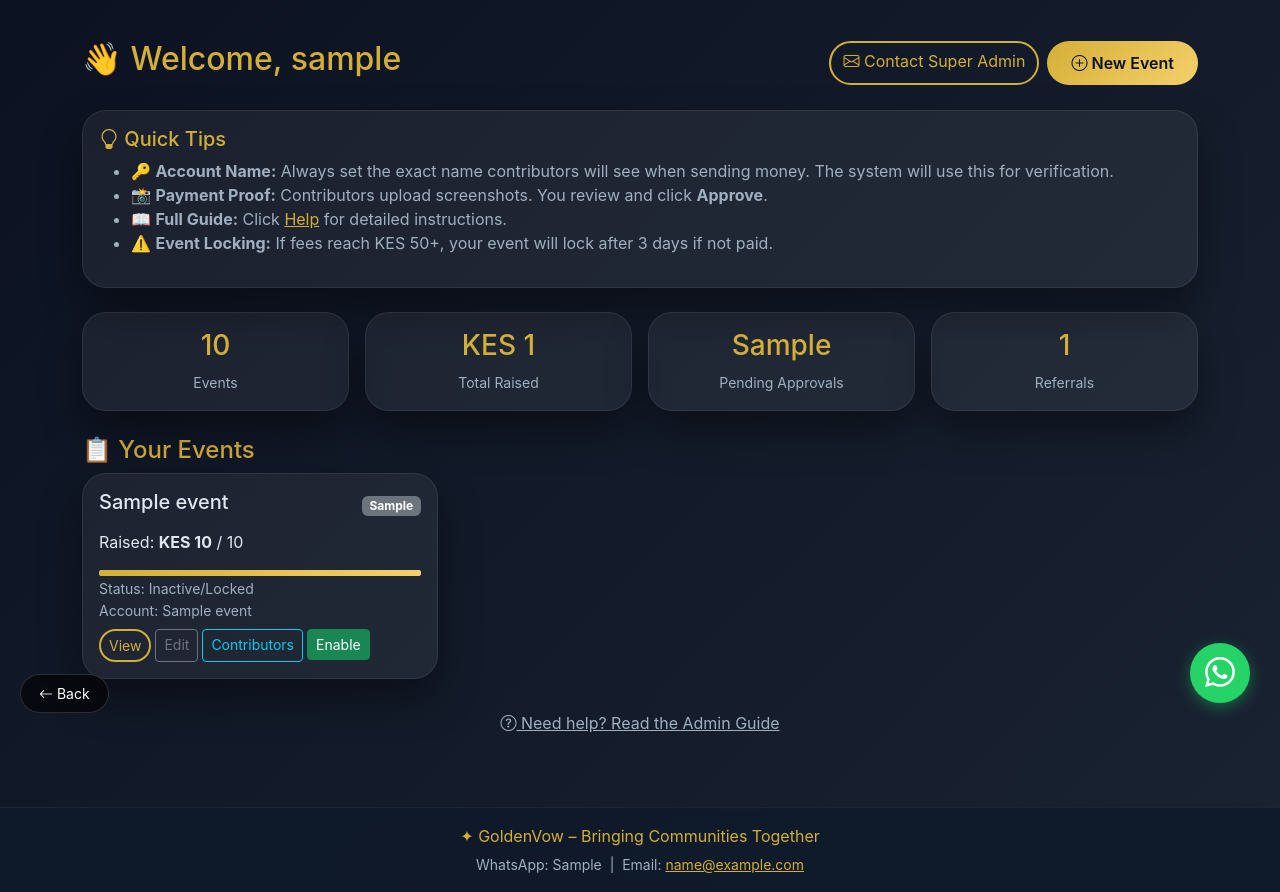
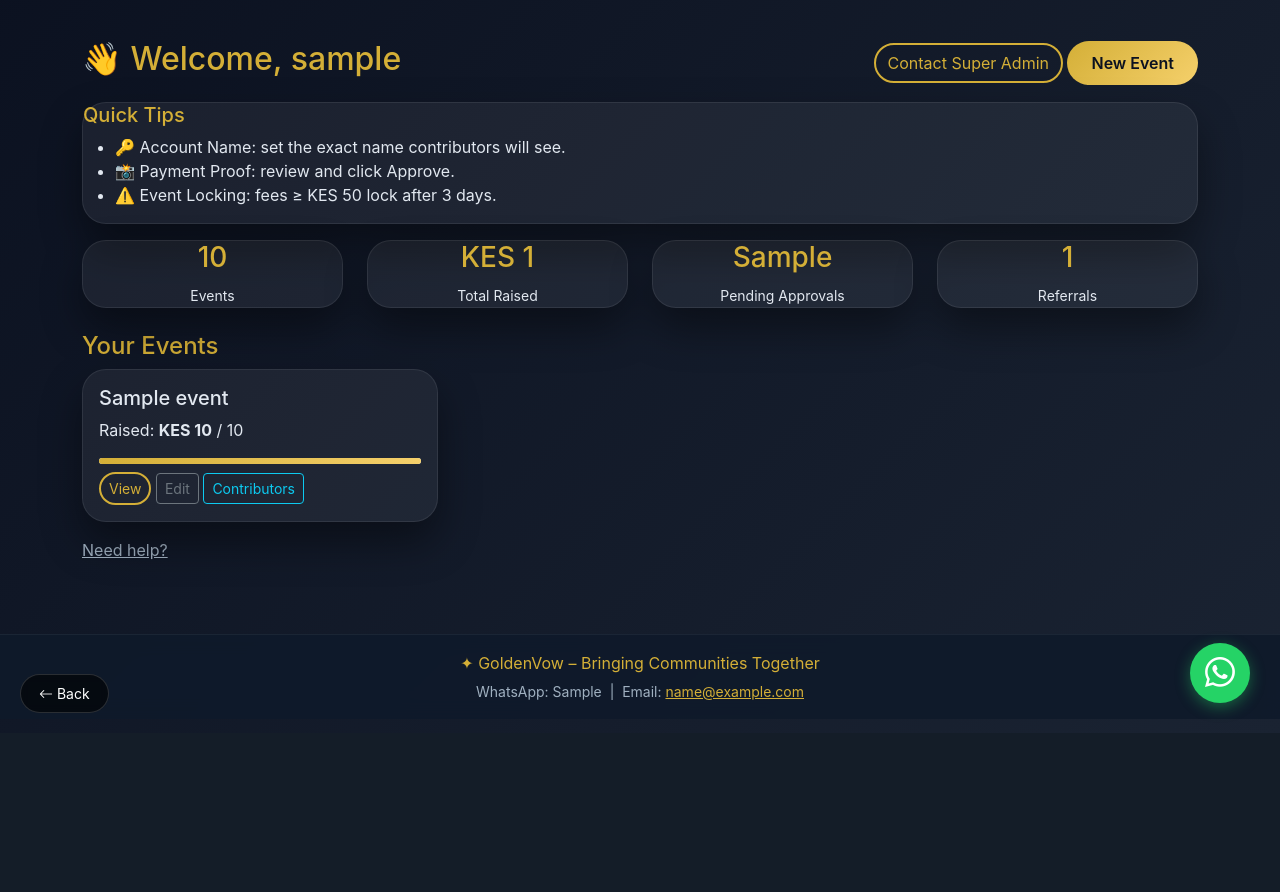
Before and after one commit to mafiayeng/goldenvow, a Python web app: template template/dashboard.html in a window 1280 px wide. Shown: the part 67-959 px from the top of the page. After the commit the page ends 780 px from the top, so only its background shows below. Run offline with Jinja, Linux system fonts and the light colour scheme; the template is opened without the code that fills it: most values are stand-ins (such as "Sample title", 1, 10 or a date in 2020).

Commit message:
Update dashboard.html

```diff
--- a/template/dashboard.html
+++ b/template/dashboard.html
@@ -1,108 +1,47 @@
 {% extends "base.html" %}
 {% block title %}Dashboard{% endblock %}
 {% block content %}
-<div class="d-flex justify-content-between align-items-center mb-4 flex-wrap">
+<div class="d-flex justify-content-between align-items-center flex-wrap">
     <h2 class="golden-text">👋 Welcome, {{ admin.username }}</h2>
-    <div class="d-flex gap-2">
-        <a href="{{ url_for('contact_super') }}" class="btn btn-outline-gold">
-            <i class="bi bi-envelope"></i> Contact Super Admin
-        </a>
-        <a href="{{ url_for('create_event') }}" class="btn btn-gold">
-            <i class="bi bi-plus-circle"></i> New Event
-        </a>
+    <div>
+        <a href="/contact-super" class="btn btn-outline-gold">Contact Super Admin</a>
+        <a href="{{ url_for('create_event') }}" class="btn btn-gold">New Event</a>
     </div>
 </div>
-
-<!-- Quick Tips -->
-<div class="glass-card p-3 mb-4">
-    <h5 class="golden-text"><i class="bi bi-lightbulb"></i> Quick Tips</h5>
-    <ul class="text-muted-light">
-        <li>🔑 <strong>Account Name:</strong> Always set the exact name contributors will see when sending money. The system will use this for verification.</li>
-        <li>📸 <strong>Payment Proof:</strong> Contributors upload screenshots. You review and click <strong>Approve</strong>.</li>
-        <li>📖 <strong>Full Guide:</strong> Click <a href="{{ url_for('help_page') }}" class="golden-text">Help</a> for detailed instructions.</li>
-        <li>⚠️ <strong>Event Locking:</strong> If fees reach KES 50+, your event will lock after 3 days if not paid.</li>
+<div class="glass-card mt-3">
+    <h5 class="golden-text">Quick Tips</h5>
+    <ul>
+        <li>🔑 Account Name: set the exact name contributors will see.</li>
+        <li>📸 Payment Proof: review and click Approve.</li>
+        <li>⚠️ Event Locking: fees ≥ KES 50 lock after 3 days.</li>
     </ul>
 </div>
-
-<!-- Stats Cards -->
-<div class="row g-3 mb-4">
-    <div class="col-md-3 col-6">
-        <div class="glass-card p-3 text-center">
-            <h3 class="golden-text">{{ events.total }}</h3>
-            <small class="text-muted-light">Events</small>
-        </div>
-    </div>
-    <div class="col-md-3 col-6">
-        <div class="glass-card p-3 text-center">
-            <h3 class="golden-text">KES {{ total_raised|round(2)|int }}</h3>
-            <small class="text-muted-light">Total Raised</small>
-        </div>
-    </div>
-    <div class="col-md-3 col-6">
-        <div class="glass-card p-3 text-center">
-            <h3 class="golden-text">{{ pending_contributions }}</h3>
-            <small class="text-muted-light">Pending Approvals</small>
-        </div>
-    </div>
-    <div class="col-md-3 col-6">
-        <div class="glass-card p-3 text-center">
-            <h3 class="golden-text">{{ admin.referral_count }}</h3>
-            <small class="text-muted-light">Referrals</small>
-        </div>
-    </div>
+<div class="row mt-3">
+    <div class="col-3"><div class="glass-card text-center"><h3 class="golden-text">{{ events.total }}</h3><small>Events</small></div></div>
+    <div class="col-3"><div class="glass-card text-center"><h3 class="golden-text">KES {{ total_raised|round(2)|int }}</h3><small>Total Raised</small></div></div>
+    <div class="col-3"><div class="glass-card text-center"><h3 class="golden-text">{{ pending_contributions }}</h3><small>Pending Approvals</small></div></div>
+    <div class="col-3"><div class="glass-card text-center"><h3 class="golden-text">{{ admin.referral_count }}</h3><small>Referrals</small></div></div>
 </div>
-
-<!-- Events List -->
-<h4 class="golden-text">📋 Your Events</h4>
+<h4 class="mt-4 golden-text">Your Events</h4>
 <div class="row">
     {% for event in events.items %}
-    <div class="col-md-6 col-lg-4 mb-3">
+    <div class="col-md-4 mb-3">
         <div class="glass-card h-100 p-3">
-            <div class="d-flex justify-content-between align-items-center">
-                <h5>{{ event.title }}</h5>
-                <span class="badge bg-secondary">{{ event.event_type|title }}</span>
-            </div>
-            <p class="mt-2">Raised: <strong>KES {{ get_event_total_contributions(event.id)|round(2) }}</strong> / {{ event.target_amount|round(2) }}</p>
+            <h5>{{ event.title }}</h5>
+            <p>Raised: <strong>KES {{ get_event_total_contributions(event.id)|round(2) }}</strong> / {{ event.target_amount|round(2) }}</p>
             <div class="progress" style="height:6px;">
                 <div class="progress-bar progress-bar-gold" style="width:{{ (get_event_total_contributions(event.id)/event.target_amount*100)|round(0) if event.target_amount>0 else 0 }}%;"></div>
             </div>
-            <small class="text-muted-light">Status: {{ 'Active' if event.is_active and not event.disabled else 'Inactive/Locked' }}</small>
-            {% if event.account_name %}
-            <small class="d-block text-muted-light">Account: {{ event.account_name }}</small>
-            {% endif %}
-            <div class="mt-2 d-flex flex-wrap gap-1">
-                <a href="{{ url_for('event_landing', token=event.token) }}" class="btn btn-sm btn-outline-gold">View</a>
-                <a href="{{ url_for('edit_event', token=event.token) }}" class="btn btn-sm btn-outline-secondary">Edit</a>
-                <a href="{{ url_for('manage_contributors', token=event.token) }}" class="btn btn-sm btn-outline-info">Contributors</a>
-                <form method="POST" action="{{ url_for('toggle_event_active', token=event.token) }}" style="display:inline;">
-                    <button type="submit" class="btn btn-sm btn-{{ 'danger' if event.is_active else 'success' }}">
-                        {{ 'Disable' if event.is_active else 'Enable' }}
-                    </button>
-                </form>
+            <div class="mt-2">
+                <a href="/events/{{ event.token }}" class="btn btn-sm btn-outline-gold">View</a>
+                <a href="/events/{{ event.token }}/edit" class="btn btn-sm btn-outline-secondary">Edit</a>
+                <a href="/events/{{ event.token }}/contributors" class="btn btn-sm btn-outline-info">Contributors</a>
             </div>
         </div>
     </div>
     {% else %}
-    <p class="text-muted-light">No events yet. <a href="{{ url_for('create_event') }}" class="golden-text">Create one now</a>.</p>
+    <p>No events yet.</p>
     {% endfor %}
 </div>
-
-<!-- Pagination -->
-{% if events.pages > 1 %}
-<nav>
-    <ul class="pagination justify-content-center">
-        {% if events.has_prev %}
-        <li class="page-item"><a class="page-link bg-dark text-light border-0" href="?page={{ events.prev_num }}">Previous</a></li>
-        {% endif %}
-        <li class="page-item active"><span class="page-link bg-gold text-dark border-0">{{ events.page }}</span></li>
-        {% if events.has_next %}
-        <li class="page-item"><a class="page-link bg-dark text-light border-0" href="?page={{ events.next_num }}">Next</a></li>
-        {% endif %}
-    </ul>
-</nav>
-{% endif %}
-
-<div class="mt-3 text-center">
-    <a href="{{ url_for('help_page') }}" class="text-muted-light"><i class="bi bi-question-circle"></i> Need help? Read the Admin Guide</a>
-</div>
+<a href="/help" class="text-muted-light">Need help?</a>
 {% endblock %}
```
